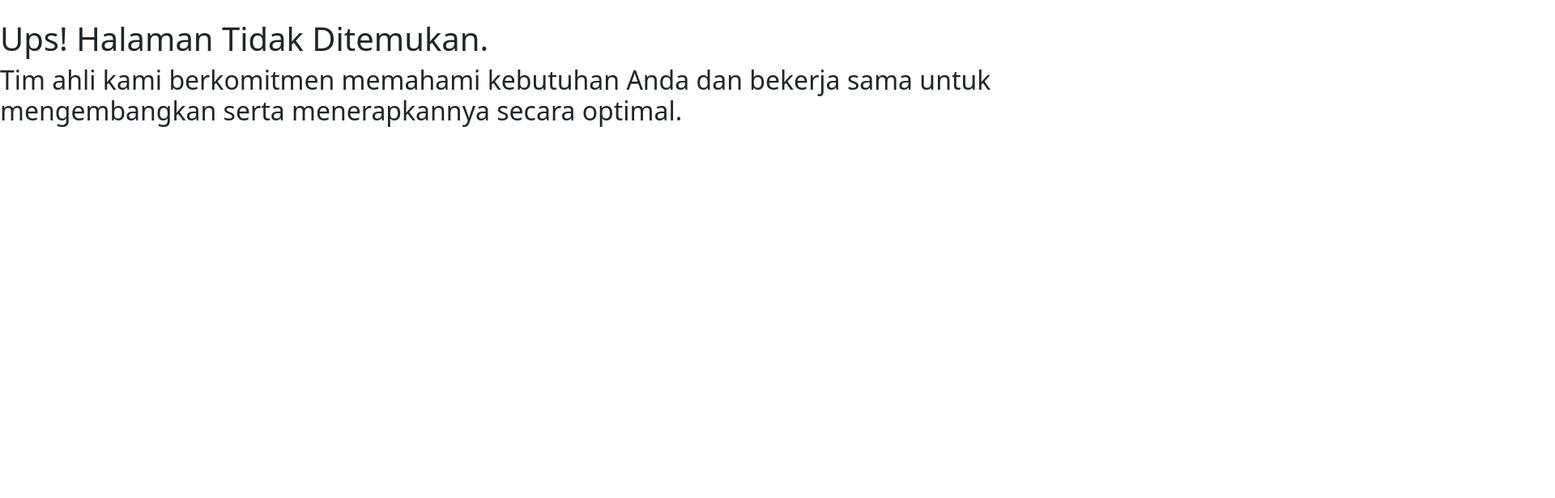
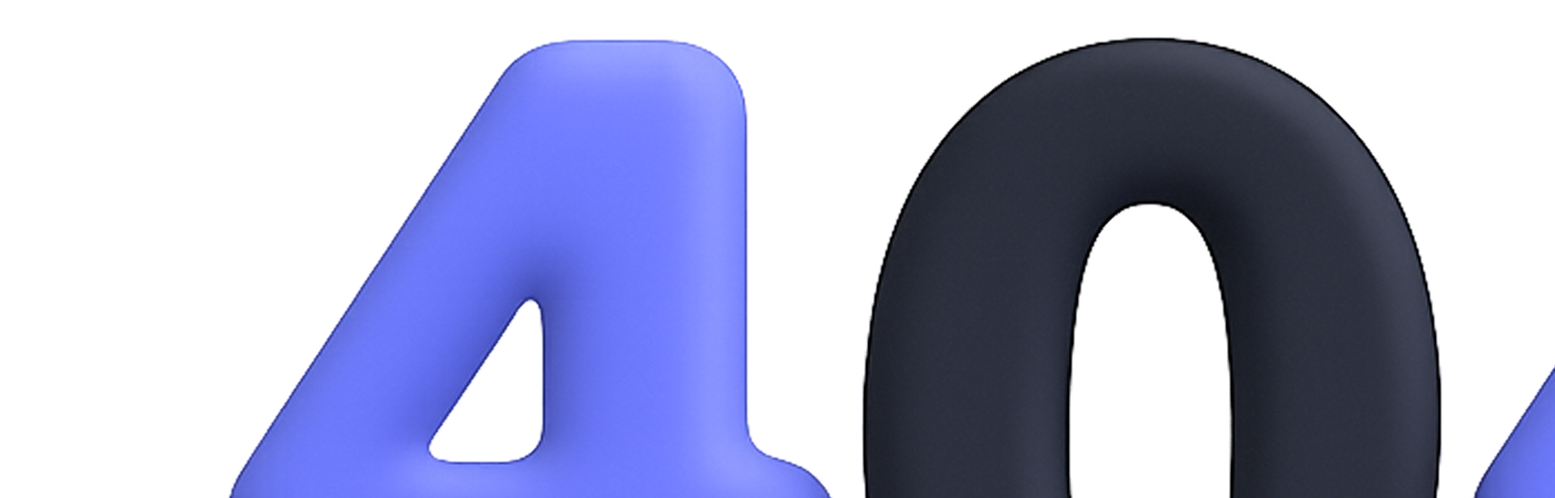
Before and after one commit to Digiforensics-AI/DigiForensics_Frontend, a React (Vite) app: page /errorcustom in a window 1280 px wide. Shown: the top 616 px of the page at 81% size, 1920 px wide, since content can reach past the window. Built offline with nearby package versions, Linux system fonts and the light colour scheme.

Commit message:
edit errorpage

```diff
--- a/src/pages/errorcustom/ErrorCustom.jsx
+++ b/src/pages/errorcustom/ErrorCustom.jsx
@@ -6,7 +6,7 @@ import Title from './components/TitleDescription'
 export default function Error() {
   return (
     <>
-    <Image width={100} height={100} image={ErrorCustom}/>
+    <Image width={603} height={220} src={ErrorCustom}/>
     <Title title="Ups! Halaman Tidak Ditemukan." description="Tim ahli kami berkomitmen memahami kebutuhan Anda dan bekerja sama
 untuk mengembangkan serta menerapkannya secara optimal."/>
 
```
